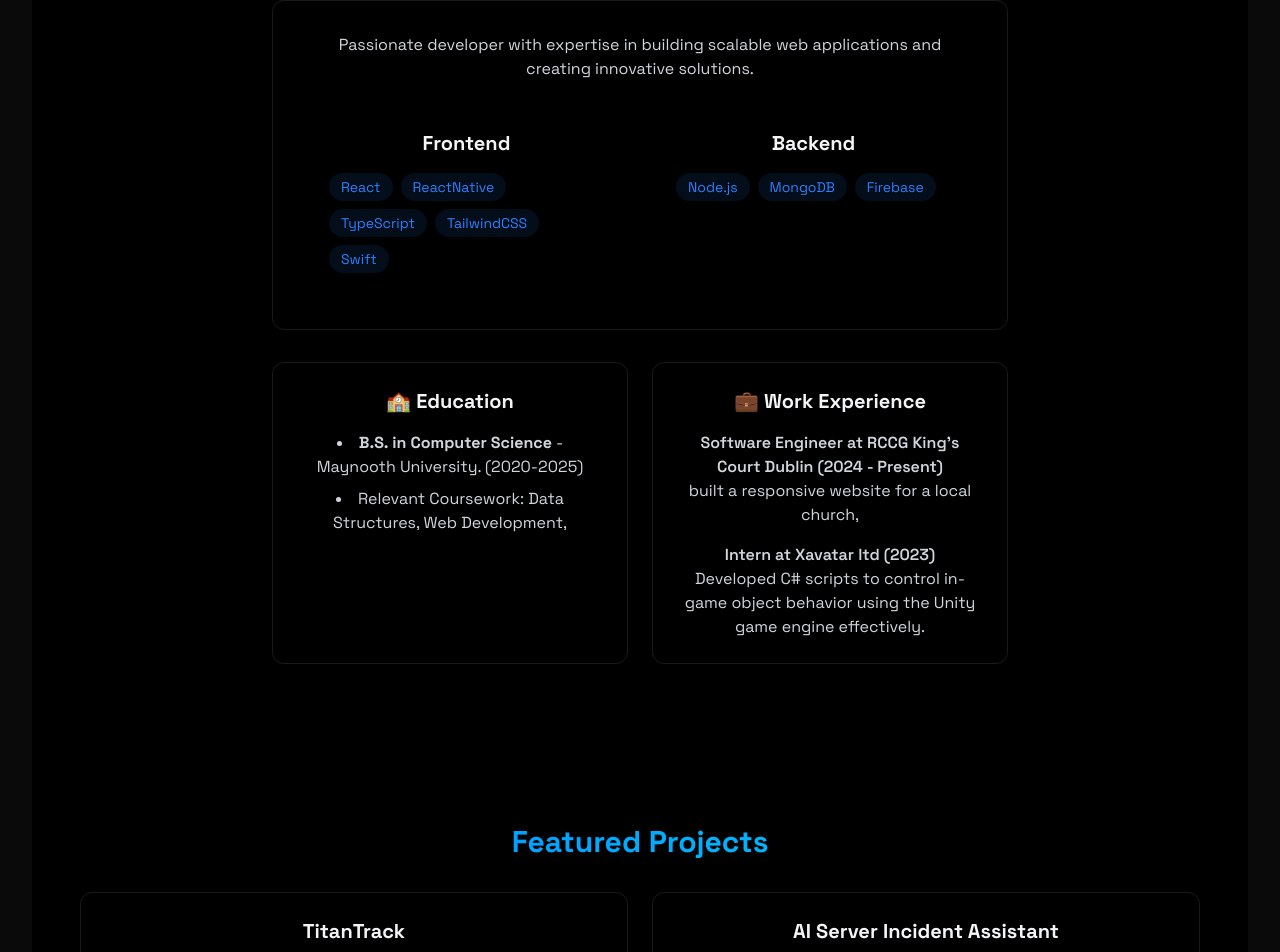
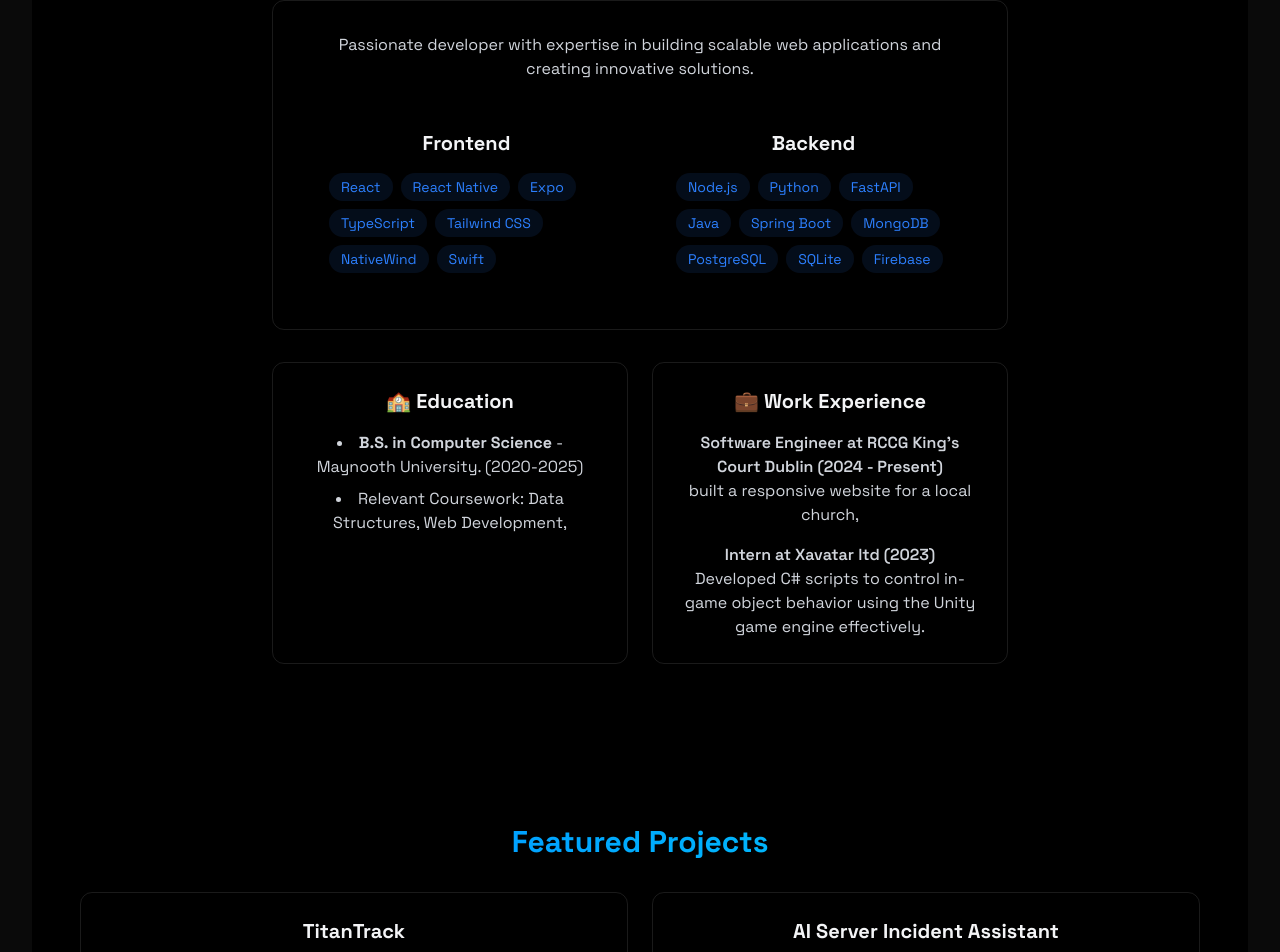
Before and after one commit to TGbadebo02/TGbadebo-portfolio, a React (Vite) app: page / in a window 1280 px wide. Shown: the part 980-1932 px from the top of the page. Built offline with nearby package versions, Linux system fonts and the light colour scheme.

Commit message:
Expand portfolio skills

```diff
--- a/src/components/sections/About.jsx
+++ b/src/components/sections/About.jsx
@@ -3,13 +3,25 @@ import { RevealOnScroll } from "../RevealOnScroll";
 export const About = () => {
   const frontendSkills = [
     "React",
-    "ReactNative",
+    "React Native",
+    "Expo",
     "TypeScript",
-    "TailwindCSS",
+    "Tailwind CSS",
+    "NativeWind",
     "Swift",
   ];
 
-  const backendSkills = ["Node.js", "MongoDB", "Firebase"];
+  const backendSkills = [
+    "Node.js",
+    "Python",
+    "FastAPI",
+    "Java",
+    "Spring Boot",
+    "MongoDB",
+    "PostgreSQL",
+    "SQLite",
+    "Firebase",
+  ];
 
   return (
     <section
@@ -33,9 +45,9 @@ export const About = () => {
               <div className="rounded-xl p-6 hover:-translate-y-1 transition-all">
                 <h3 className="text-xl font-bold mb-4"> Frontend</h3>
                 <div className="flex flex-wrap gap-2">
-                  {frontendSkills.map((tech, key) => (
+                  {frontendSkills.map((tech) => (
                     <span
-                      key={key}
+                      key={tech}
                       className="bg-blue-500/10 text-blue-500 py-1 px-3 rounded-full text-sm hover:bg-blue-500/20
                                     hover:shadow-[0_2px_8px_rgba(59,130,246,0.2)] transition
                     "
@@ -49,11 +61,11 @@ export const About = () => {
               <div className="rounded-xl p-6 hover:-translate-y-1 transition-all">
                 <h3 className="text-xl font-bold mb-4"> Backend</h3>
                 <div className="flex flex-wrap gap-2">
-                  {backendSkills.map((tech, key) => (
+                  {backendSkills.map((tech) => (
                     <span
-                      key={key}
+                      key={tech}
                       className="bg-blue-500/10 text-blue-500 py-1 px-3 rounded-full text-sm hover:bg-blue-500/20
-                                    hover:shadow-[0_2px_8px_rgba(59,130,2246,0.2)] transition
+                                    hover:shadow-[0_2px_8px_rgba(59,130,246,0.2)] transition
                     "
                     >
                       {tech}
```
